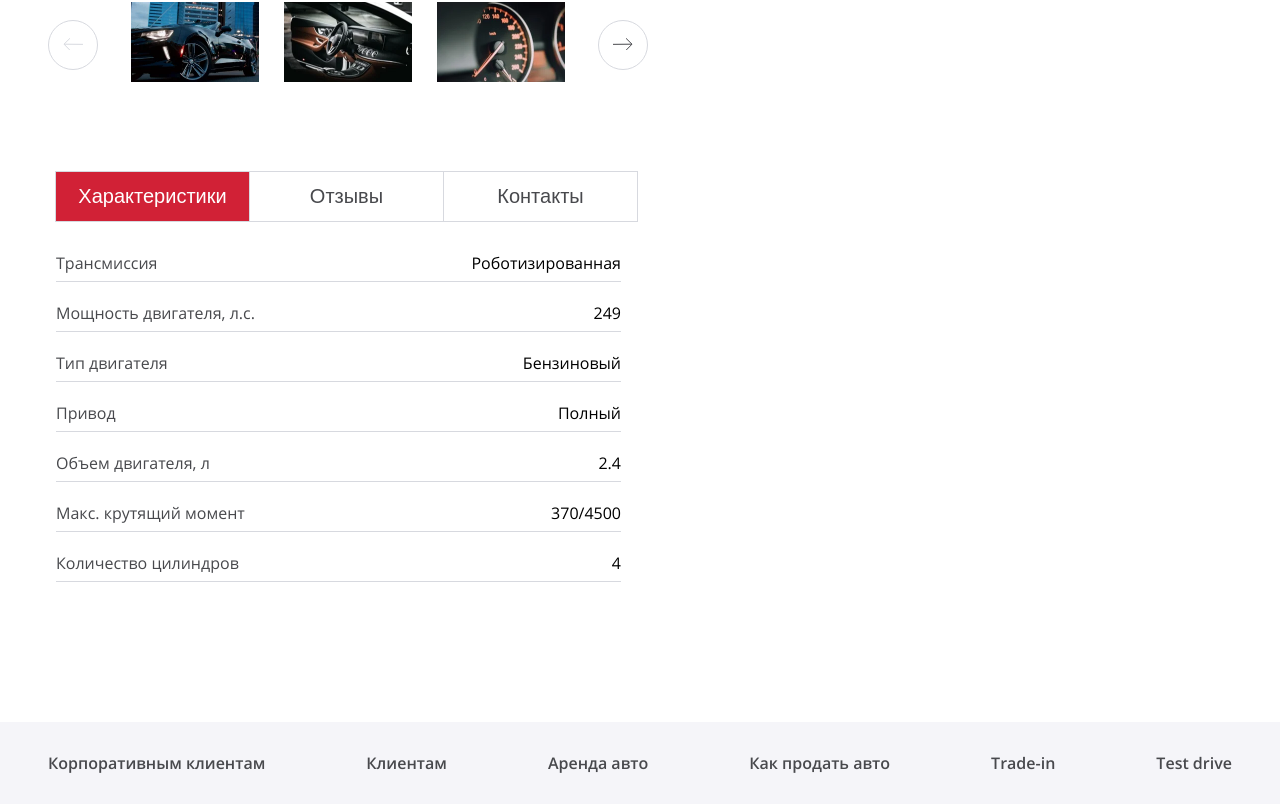
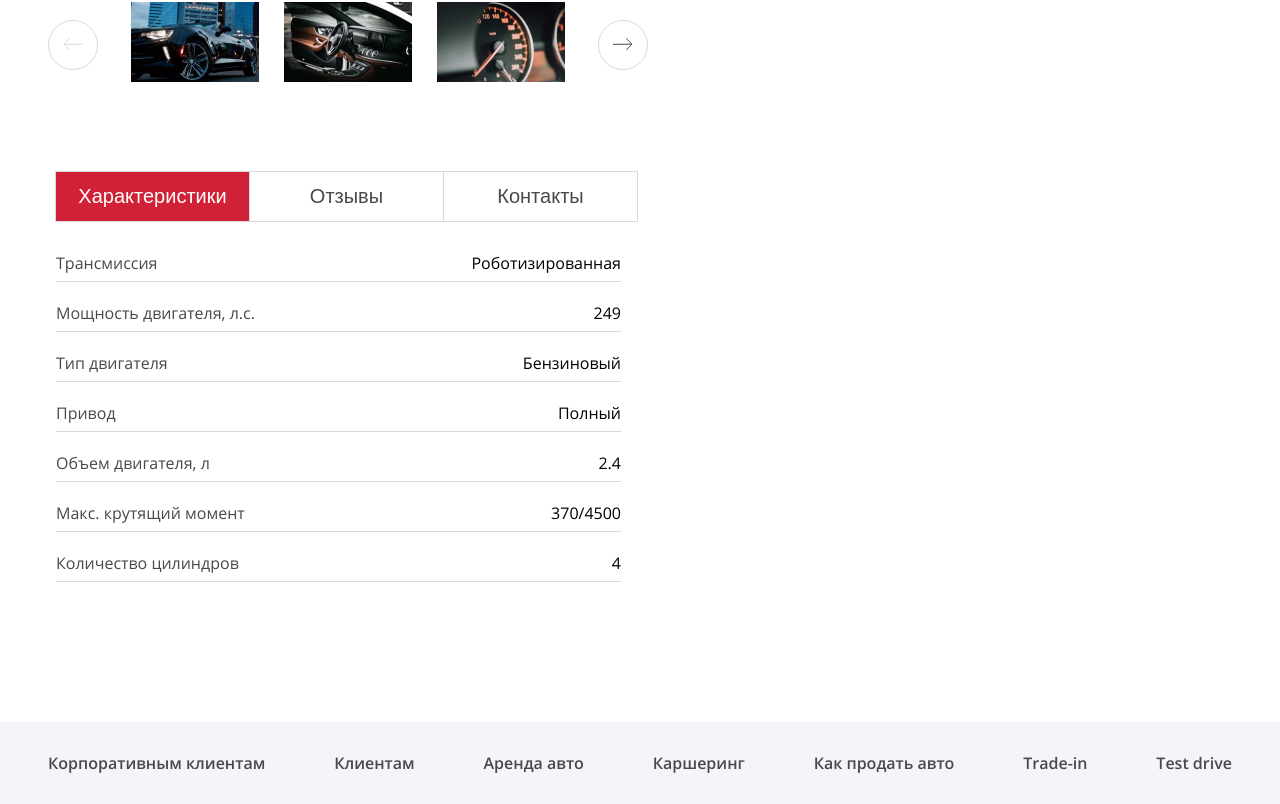
Before and after one commit to Filippoussis/filippov-avto-moto, a React (Create React App) app: page / in a window 1280 px wide. Shown: the part 586-1390 px from the top of the page. Built offline with nearby package versions, Linux system fonts and the light colour scheme.

Commit message:
добавил в const.js: FOOTER_SITE_SECTIONS недостающий пункт - Каршеринг

```diff
--- a/src/const.js
+++ b/src/const.js
@@ -1,6 +1,6 @@
 export const SITE_MENU_LIST = ['Автомобили', 'Контакты', 'Услуги', 'Вакансии'];
 
-export const FOOTER_SITE_SECTIONS = ['Корпоративным клиентам', 'Клиентам', 'Аренда авто', 'Как продать авто', 'Trade-in', 'Test drive'];
+export const FOOTER_SITE_SECTIONS = ['Корпоративным клиентам', 'Клиентам', 'Аренда авто', 'Каршеринг', 'Как продать авто', 'Trade-in', 'Test drive'];
 
 export const TabsName = {
   SPECIFICATIONS: 'Характеристики',
```
